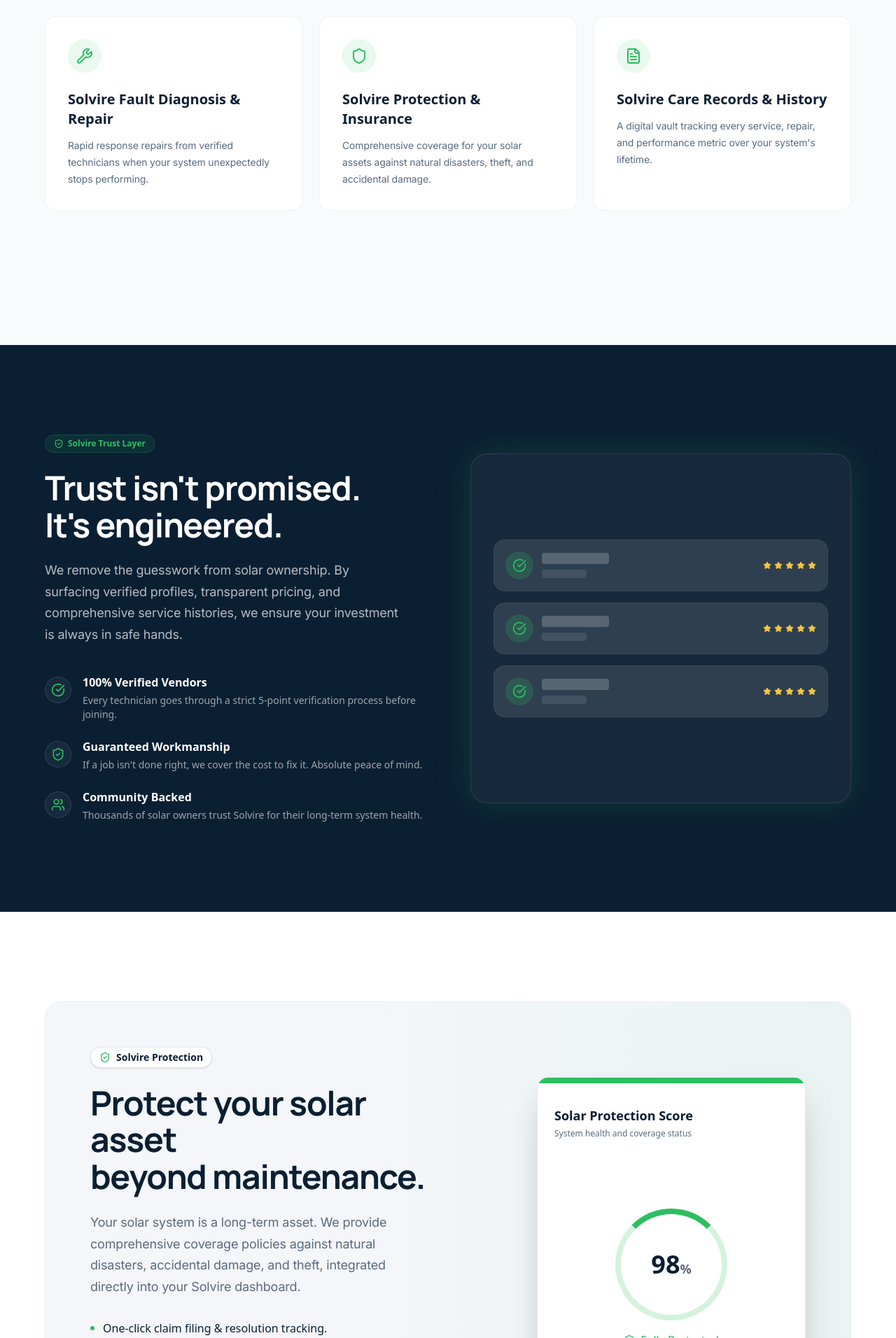
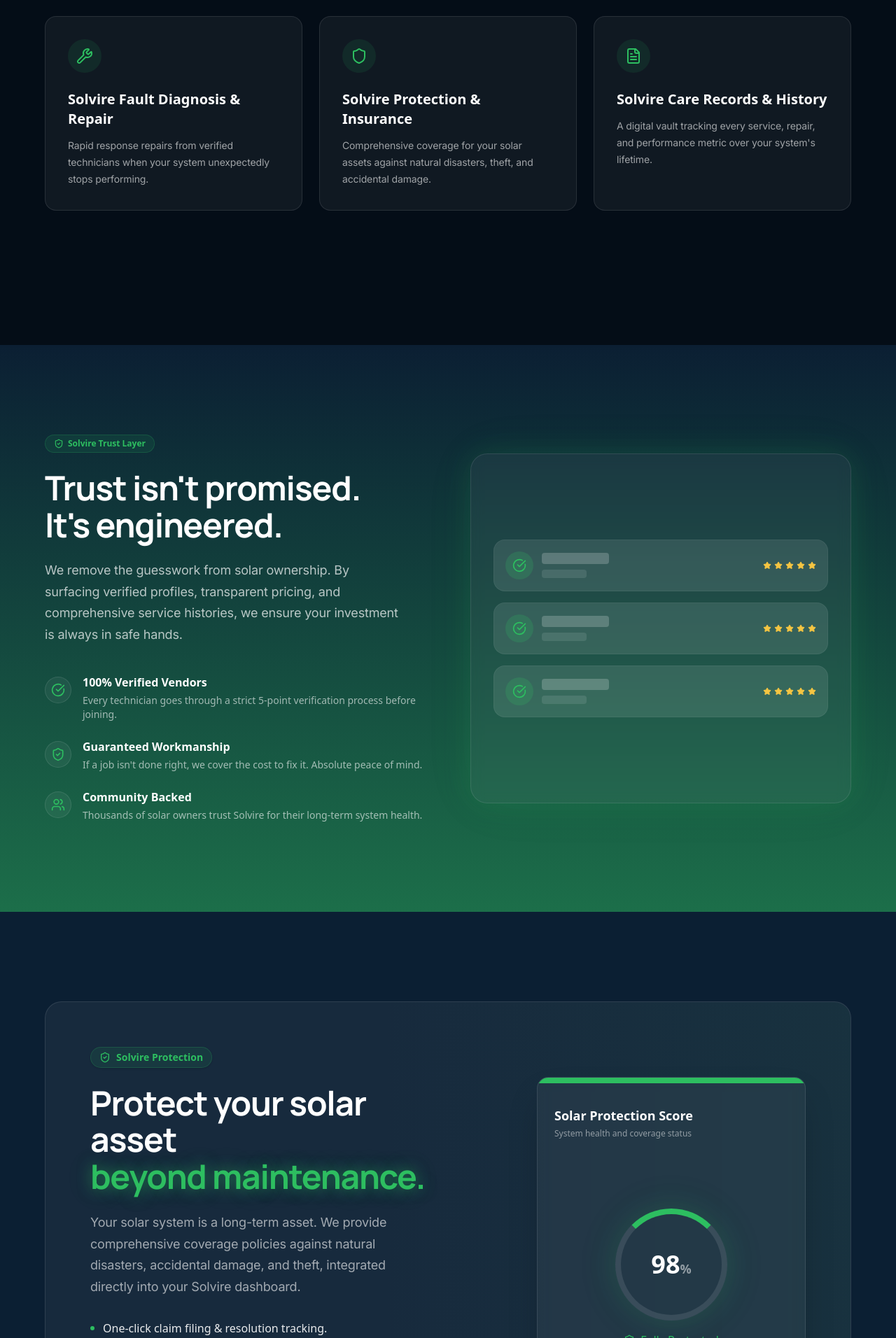
Before and after one commit to Nandannflp/solvire, a Next.js app: page /solvire/ in a window 1280 px wide. Shown: the part 3428-5340 px from the top of the page at 70% size. Built offline with nearby package versions, Linux system fonts and the light colour scheme.

Commit message:
style: switch to complete dark theme with solar glow highlights

```diff
--- a/src/app/globals.css
+++ b/src/app/globals.css
@@ -52,23 +52,25 @@
 
 :root {
   --radius: 0.75rem;
-  --background: #ffffff;
-  --foreground: #0B1F33;
-  --card: #ffffff;
-  --card-foreground: #0B1F33;
-  --popover: #ffffff;
-  --popover-foreground: #0B1F33;
-  --primary: #0B1F33;
-  --primary-foreground: #ffffff;
-  --secondary: #EAF3FA;
-  --secondary-foreground: #0B1F33;
-  --muted: #E9EEF3;
-  --muted-foreground: #5A6B7F;
+
+  /* Solvire Dark Mode Default */
+  --background: #040D17; /* Very deep navy/black */
+  --foreground: #FFFFFF;
+  --card: rgba(11, 31, 51, 0.4);
+  --card-foreground: #FFFFFF;
+  --popover: #0B1F33;
+  --popover-foreground: #FFFFFF;
+  --primary: #2DBE60;
+  --primary-foreground: #FFFFFF;
+  --secondary: #0B1F33;
+  --secondary-foreground: #EAF3FA;
+  --muted: rgba(234, 243, 250, 0.05);
+  --muted-foreground: rgba(255, 255, 255, 0.6);
   --accent: #F5C542;
-  --accent-foreground: #0B1F33;
+  --accent-foreground: #040D17;
   --destructive: #EF4444;
-  --border: #E2E8F0;
-  --input: #E2E8F0;
+  --border: rgba(255, 255, 255, 0.1);
+  --input: rgba(255, 255, 255, 0.1);
   --ring: #2DBE60;
   --chart-1: #2DBE60;
   --chart-2: #0B1F33;
@@ -143,6 +145,18 @@
 
 ::-webkit-scrollbar-thumb:hover {
   background: rgba(45, 190, 96, 0.5);
+}
+
+.text-glow-solar {
+  text-shadow: 0 0 20px rgba(45, 190, 96, 0.5), 0 0 40px rgba(45, 190, 96, 0.2);
+}
+
+.text-glow-white {
+  text-shadow: 0 0 20px rgba(255, 255, 255, 0.3), 0 0 40px rgba(255, 255, 255, 0.1);
+}
+
+.text-glow-sun {
+  text-shadow: 0 0 20px rgba(245, 197, 66, 0.4), 0 0 40px rgba(245, 197, 66, 0.2);
 }
 
 /* Solvire brand typography */
--- a/src/components/layout/Section.tsx
+++ b/src/components/layout/Section.tsx
@@ -17,9 +17,9 @@
   ...props
 }: SectionProps) {
   const themeClasses = {
-    light: "bg-background text-foreground",
-    dark: "dark bg-background text-foreground",
-    navy: "bg-primary text-primary-foreground", // primary is Navy #0B1F33
+    light: "bg-background text-foreground", // now dark by default
+    dark: "bg-[#040D17] text-white", // deep space navy
+    navy: "bg-[#0B1F33] text-white", // slightly lighter navy
   };
 
   return (
--- a/src/components/sections/FinalCTASection.tsx
+++ b/src/components/sections/FinalCTASection.tsx
@@ -7,7 +7,7 @@
 
 export function FinalCTASection() {
   return (
-    <Section id="cta" theme="light" className="py-32 md:py-48 bg-white text-center">
+    <Section id="cta" theme="navy" className="py-32 md:py-48 bg-transparent text-center">
       <div className="container max-w-4xl mx-auto z-10 relative">
         <motion.div
           initial={{ opacity: 0, y: 30 }}
@@ -19,15 +19,15 @@
             <div className="size-8 rounded-full bg-solar" />
           </div>
 
-          <h2 className="heading-editorial text-5xl md:text-7xl text-foreground mb-8">
-            Start with Solvire.
+          <h2 className="heading-editorial text-5xl md:text-7xl text-white mb-8">
+            Start with <span className="text-solar text-glow-solar">Solvire.</span>
           </h2>
 
-          <p className="body-clean text-lg md:text-xl text-muted-foreground mb-12 max-w-2xl mx-auto">
+          <p className="body-clean text-lg md:text-xl text-white/60 mb-12 max-w-2xl mx-auto">
             Join the ecosystem of trusted solar care. Whether you need an inspection today or want to protect your system for tomorrow.
           </p>
 
-          <Button size="lg" className="h-16 px-10 text-lg bg-foreground text-background hover:bg-foreground/90 rounded-full shadow-xl hover:shadow-2xl transition-all">
+          <Button size="lg" className="h-16 px-10 text-lg bg-solar text-white hover:bg-solar/90 rounded-full shadow-xl hover:shadow-2xl transition-all btn-glow">
             Explore Solvire <ArrowRight className="ml-2 size-5" />
           </Button>
         </motion.div>
--- a/src/components/sections/HeroSection.tsx
+++ b/src/components/sections/HeroSection.tsx
@@ -39,7 +39,7 @@
             initial={{ opacity: 0, y: 30 }}
             animate={{ opacity: 1, y: 0 }}
             transition={{ duration: 1.2, delay: 0.2, ease: [0.16, 1, 0.3, 1] }}
-            className="heading-display text-5xl md:text-7xl lg:text-8xl text-white tracking-tight mb-8"
+            className="heading-display text-5xl md:text-7xl lg:text-8xl text-white tracking-tight mb-8 text-glow-white"
           >
             Reliable solar care. <br />
             <span className="text-white/60">Zero guesswork.</span>
--- a/src/components/sections/ProtectionSection.tsx
+++ b/src/components/sections/ProtectionSection.tsx
@@ -7,9 +7,9 @@
 
 export function ProtectionSection() {
   return (
-    <Section id="protection" theme="light" className="py-32 bg-white relative overflow-hidden">
+    <Section id="protection" theme="navy" className="py-32 relative overflow-hidden">
       <div className="container max-w-6xl mx-auto z-10 relative">
-        <div className="bg-muted/50 rounded-3xl border border-border/50 p-8 md:p-16 relative overflow-hidden">
+        <div className="bg-white/5 rounded-3xl border border-white/10 p-8 md:p-16 relative overflow-hidden">
           {/* Abstract background shape */}
           <div className="absolute top-0 right-0 w-[60%] h-full bg-gradient-to-l from-solar/5 to-transparent pointer-events-none" />
 
@@ -20,16 +20,16 @@
               viewport={{ once: true, margin: "-100px" }}
               transition={{ duration: 1, ease: [0.16, 1, 0.3, 1] }}
             >
-              <div className="inline-flex items-center gap-2 px-3 py-1 rounded-full bg-white border border-border shadow-sm text-sm font-semibold mb-6 text-foreground">
-                <ShieldCheck className="size-4 text-solar" />
+              <div className="inline-flex items-center gap-2 px-3 py-1 rounded-full bg-solar/10 border border-solar/20 shadow-sm text-sm font-semibold mb-6 text-solar">
+                <ShieldCheck className="size-4" />
                 Solvire Protection
               </div>
 
-              <h2 className="heading-editorial text-4xl md:text-5xl text-foreground mb-6 leading-tight">
-                Protect your solar asset <br /> beyond maintenance.
+              <h2 className="heading-editorial text-4xl md:text-5xl text-white mb-6 leading-tight">
+                Protect your solar asset <br /> <span className="text-solar text-glow-solar">beyond maintenance.</span>
               </h2>
 
-              <p className="body-clean text-lg text-muted-foreground mb-8">
+              <p className="body-clean text-lg text-white/60 mb-8">
                 Your solar system is a long-term asset. We provide comprehensive coverage policies against natural disasters, accidental damage, and theft, integrated directly into your Solvire dashboard.
               </p>
 
@@ -39,14 +39,14 @@
                   "Solar Protection Score based on system health.",
                   "Policy vault for all your warranty documents."
                 ].map((item, i) => (
-                  <li key={i} className="flex items-center gap-3 text-foreground font-medium">
+                  <li key={i} className="flex items-center gap-3 text-white/90 font-medium">
                     <div className="size-1.5 rounded-full bg-solar" />
                     {item}
                   </li>
                 ))}
               </ul>
 
-              <Button className="bg-foreground text-background hover:bg-foreground/90 rounded-full h-12 px-8 shadow-md hover:shadow-xl transition-all">
+              <Button className="bg-solar text-white hover:bg-solar/90 rounded-full h-12 px-8 shadow-md hover:shadow-xl transition-all btn-glow">
                 Explore Protection Plans <ArrowRight className="ml-2 size-4" />
               </Button>
             </motion.div>
@@ -58,14 +58,14 @@
               transition={{ duration: 1.2, delay: 0.2, ease: [0.16, 1, 0.3, 1] }}
               className="flex justify-center lg:justify-end"
             >
-              <div className="w-full max-w-sm aspect-[4/5] bg-white rounded-2xl border border-border shadow-2xl p-6 flex flex-col relative overflow-hidden">
+              <div className="w-full max-w-sm aspect-[4/5] bg-white/5 rounded-2xl border border-white/10 shadow-2xl p-6 flex flex-col relative overflow-hidden backdrop-blur-sm">
                 <div className="absolute top-0 left-0 w-full h-2 bg-solar" />
-                <h4 className="font-semibold text-lg mt-4 mb-1">Solar Protection Score</h4>
-                <p className="text-xs text-muted-foreground mb-8">System health and coverage status</p>
+                <h4 className="font-semibold text-lg mt-4 mb-1 text-white">Solar Protection Score</h4>
+                <p className="text-xs text-white/50 mb-8">System health and coverage status</p>
 
                 <div className="flex-1 flex flex-col items-center justify-center">
-                  <div className="size-40 rounded-full border-[8px] border-solar/20 border-t-solar flex items-center justify-center mb-4 relative">
-                    <div className="text-4xl font-bold text-foreground">98<span className="text-lg text-muted-foreground">%</span></div>
+                  <div className="size-40 rounded-full border-[8px] border-white/10 border-t-solar flex items-center justify-center mb-4 relative glow-solar">
+                    <div className="text-4xl font-bold text-white">98<span className="text-lg text-white/50">%</span></div>
                   </div>
                   <div className="text-center font-medium text-solar flex items-center gap-2">
                     <ShieldCheck className="size-4" /> Fully Protected
--- a/src/components/sections/ServicesSection.tsx
+++ b/src/components/sections/ServicesSection.tsx
@@ -39,7 +39,7 @@
   ];
 
   return (
-    <Section id="services" theme="light" className="py-32 md:py-48 bg-muted/30">
+    <Section id="services" theme="navy" className="py-32 md:py-48 bg-transparent">
       <div className="container max-w-6xl mx-auto z-10 relative">
         <motion.div
           initial={{ opacity: 0, y: 30 }}
@@ -48,10 +48,10 @@
           transition={{ duration: 1, ease: [0.16, 1, 0.3, 1] }}
           className="text-center max-w-2xl mx-auto mb-20"
         >
-          <h2 className="heading-editorial text-4xl md:text-5xl text-foreground mb-6">
-            Everything you need. <br /> Under one trusted brand.
+          <h2 className="heading-editorial text-4xl md:text-5xl text-white mb-6">
+            Everything you need. <br /> <span className="text-solar text-glow-solar">Under one trusted brand.</span>
           </h2>
-          <p className="body-clean text-lg text-muted-foreground">
+          <p className="body-clean text-lg text-white/60">
             No fragmented marketplaces. No third-party confusion. Experience complete solar care orchestrated by Solvire.
           </p>
         </motion.div>
@@ -64,13 +64,13 @@
               whileInView={{ opacity: 1, y: 0 }}
               viewport={{ once: true, margin: "-50px" }}
               transition={{ duration: 0.8, delay: index * 0.1, ease: "easeOut" }}
-              className="bg-card p-8 rounded-2xl border border-border/50 card-hover flex flex-col items-start text-left"
+              className="bg-white/5 p-8 rounded-2xl border border-white/10 card-hover flex flex-col items-start text-left"
             >
               <div className="w-12 h-12 rounded-full bg-solar/10 flex items-center justify-center mb-6">
                 {service.icon}
               </div>
-              <h3 className="font-semibold text-xl text-card-foreground mb-3">{service.title}</h3>
-              <p className="body-clean text-muted-foreground text-sm leading-relaxed">
+              <h3 className="font-semibold text-xl text-white mb-3">{service.title}</h3>
+              <p className="body-clean text-white/60 text-sm leading-relaxed">
                 {service.description}
               </p>
             </motion.div>
```
Also changed, not shown: src/components/sections/ProblemSection.tsx (+7 -7 lines), src/components/sections/RoadmapSection.tsx (+8 -8 lines).
